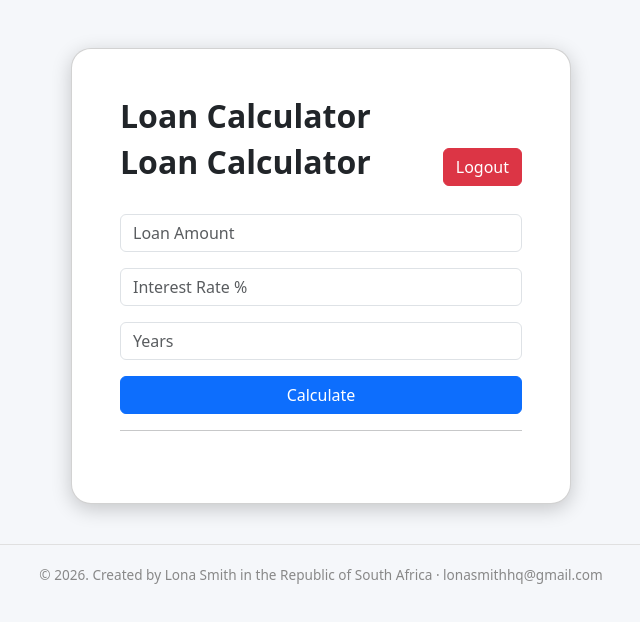
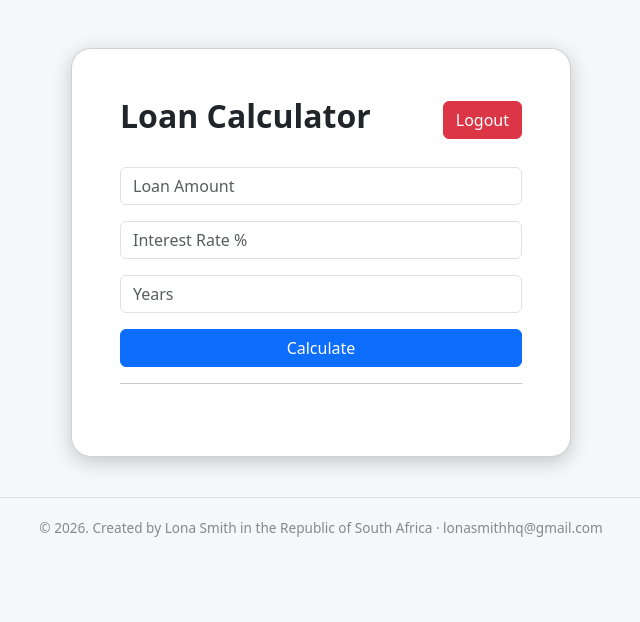
Before and after one commit to Lona-web558/Express-loan-calculator-, a website: page dashboard.html in a window 1280 px wide. Shown: the whole page, without its empty margins (319-959 px from the left). Drawn offline with nearby package versions, Linux system fonts and the light colour scheme.

Commit message:
Update dashboard.html

```diff
--- a/dashboard.html
+++ b/dashboard.html
@@ -17,7 +17,6 @@
 
 <div class="card p-5">
 
-<h2>Loan Calculator</h2>
 
 <div class="d-flex justify-content-between align-items-center mb-4">
 
```
